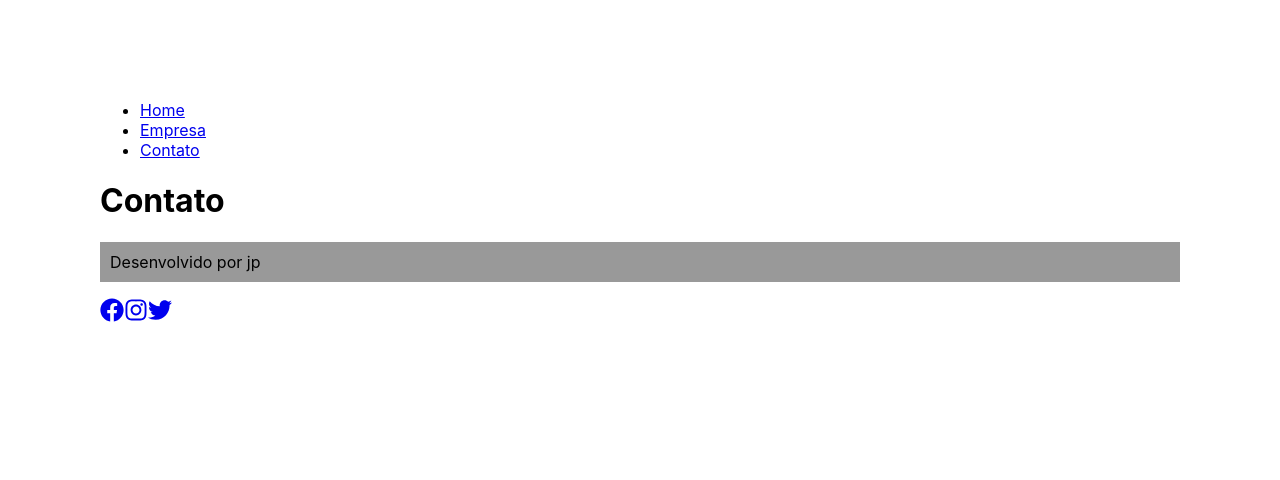
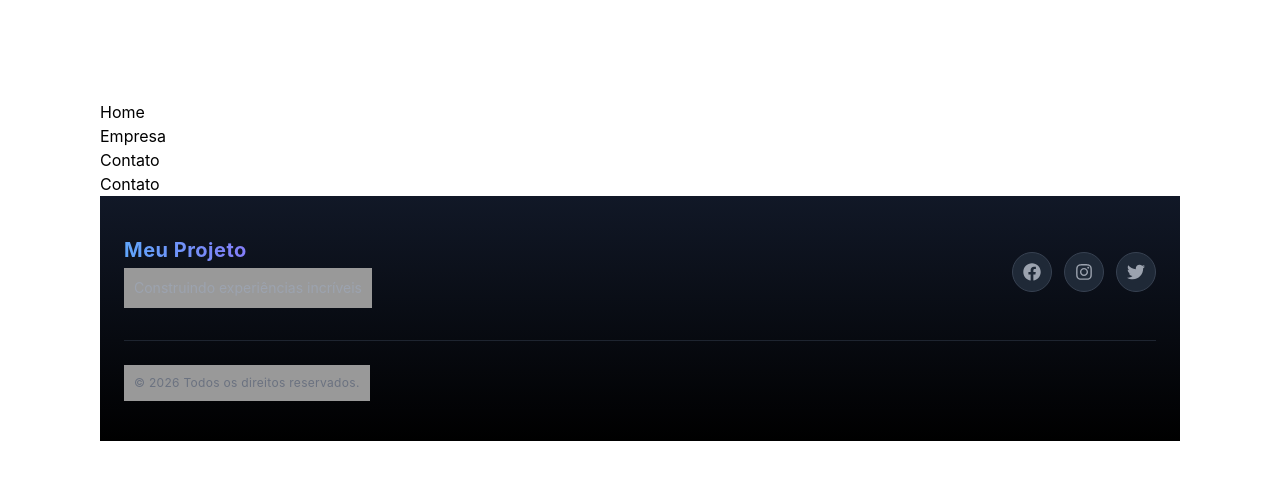
Before and after one commit to joaouggdmn/Praticando-React, a React (Create React App) app: page /contato in a window 1280 px wide. Shown: the top 480 px of the page. Built offline with nearby package versions, Linux system fonts and the light colour scheme.

Commit message:
Styling the footer and adding tailwind CSS

```diff
--- a/package.json
+++ b/package.json
@@ -12,7 +12,6 @@
     "react-icons": "^5.6.0",
     "react-router-dom": "^7.13.1",
     "react-scripts": "5.0.1",
-    "tailwindcss": "^4.2.1",
     "web-vitals": "^2.1.4"
   },
   "scripts": {
@@ -38,5 +37,10 @@
       "last 1 firefox version",
       "last 1 safari version"
     ]
+  },
+  "devDependencies": {
+    "autoprefixer": "^10.4.27",
+    "postcss": "^8.5.8",
+    "tailwindcss": "^3.4.19"
   }
 }
--- /dev/null
+++ b/postcss.config.js
@@ -0,0 +1,6 @@
+module.exports = {
+  plugins: {
+    tailwindcss: {},
+    autoprefixer: {},
+  },
+}
--- a/src/components/Layout/Footer.jsx
+++ b/src/components/Layout/Footer.jsx
@@ -2,33 +2,63 @@ import { FaFacebook, FaInstagram, FaTwitter } from "react-icons/fa";
 
 function Footer() {
   return (
-    <footer className="bg-gray-900 text-white py-6 flex flex-col items-center gap-4">
-      <p className="text-sm">Desenvolvido por jp </p>
-      <div className="flex gap-4">
+    <footer className="bg-gradient-to-b from-gray-900 to-black text-white mt-auto">
+      <div className="max-w-6xl mx-auto px-6 py-10">
+        {/* Top section */}
+        <div className="flex flex-col md:flex-row items-center justify-between gap-6 pb-8 border-b border-gray-700/50">
+          <div className="text-center md:text-left">
+            <h3 className="text-xl font-bold tracking-wide bg-gradient-to-r from-blue-400 to-purple-500 bg-clip-text text-transparent">
+              Meu Projeto
+            </h3>
+            <p className="text-gray-400 text-sm mt-1">
+              Construindo experiências incríveis
+            </p>
+          </div>
+
+          {/* Social icons */}
+          <div className="flex items-center gap-3">
             <a
               href="https://www.facebook.com"
               target="_blank"
               rel="noopener noreferrer"
-          className="text-gray-400 hover:text-blue-500 transition-colors duration-200"
+              className="group flex items-center justify-center w-10 h-10 rounded-full bg-gray-800 border border-gray-700 hover:border-blue-500 hover:bg-blue-500/10 transition-all duration-300"
             >
-          <FaFacebook size={24} />
+              <FaFacebook
+                size={18}
+                className="text-gray-400 group-hover:text-blue-400 transition-colors duration-300"
+              />
             </a>
             <a
               href="https://www.instagram.com"
               target="_blank"
               rel="noopener noreferrer"
-          className="text-gray-400 hover:text-pink-500 transition-colors duration-200"
+              className="group flex items-center justify-center w-10 h-10 rounded-full bg-gray-800 border border-gray-700 hover:border-pink-500 hover:bg-pink-500/10 transition-all duration-300"
             >
-          <FaInstagram size={24} />
+              <FaInstagram
+                size={18}
+                className="text-gray-400 group-hover:text-pink-400 transition-colors duration-300"
+              />
             </a>
             <a
               href="https://www.twitter.com"
               target="_blank"
               rel="noopener noreferrer"
-          className="text-gray-400 hover:text-sky-400 transition-colors duration-200"
+              className="group flex items-center justify-center w-10 h-10 rounded-full bg-gray-800 border border-gray-700 hover:border-sky-500 hover:bg-sky-500/10 transition-all duration-300"
             >
-          <FaTwitter size={24} />
+              <FaTwitter
+                size={18}
+                className="text-gray-400 group-hover:text-sky-400 transition-colors duration-300"
+              />
             </a>
+          </div>
+        </div>
+
+        {/* Bottom section */}
+        <div className="flex flex-col md:flex-row items-center justify-between gap-4 pt-6">
+          <p className="text-gray-500 text-xs tracking-wide">
+            &copy; {new Date().getFullYear()} Todos os direitos reservados.
+          </p>
+        </div>
       </div>
     </footer>
   );
--- /dev/null
+++ b/tailwind.config.js
@@ -0,0 +1,8 @@
+/** @type {import('tailwindcss').Config} */
+module.exports = {
+  content: ["./src/**/*.{js,jsx,ts,tsx}"],
+  theme: {
+    extend: {},
+  },
+  plugins: [],
+};
```
Also changed, not shown: src/index.css (+10 -6 lines), 1 other file (tests, documents, lock files or other folders). Lines whose indentation alone changed are shown as unchanged.
